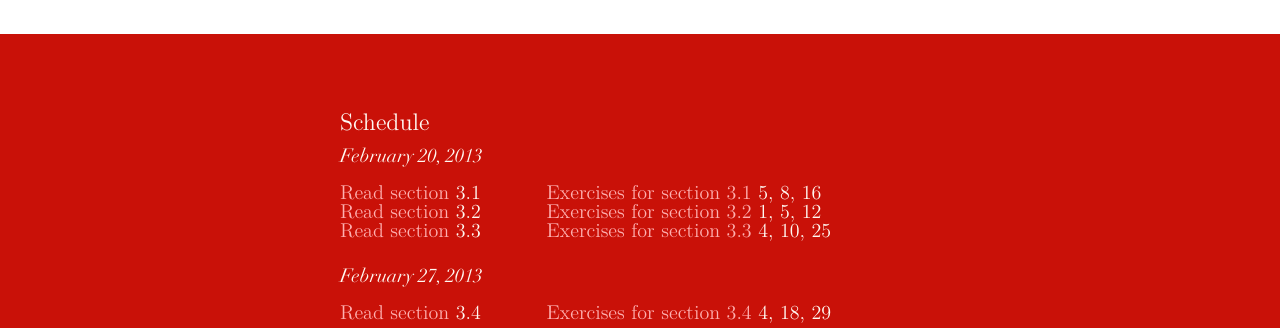
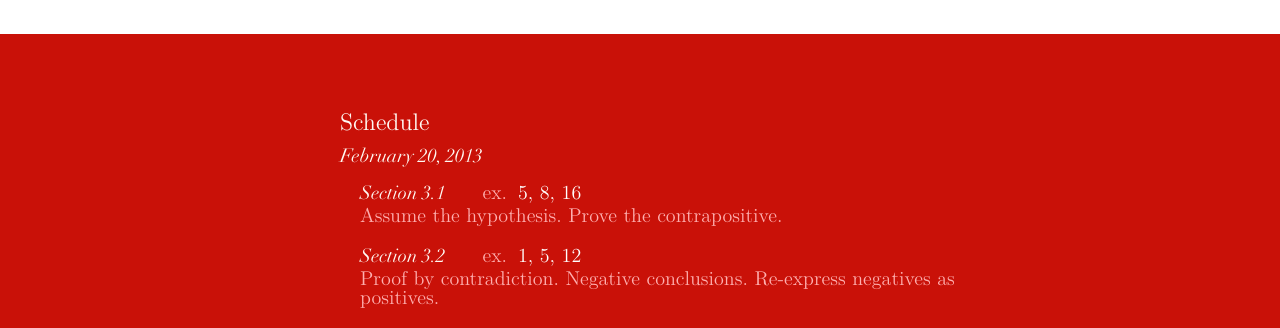
Before and after one commit to MichaelBaker/proof-club, a plain HTML site: page public/index.html in a window 1280 px wide. Shown: the part 623-951 px from the top of the page. Drawn offline with Linux system fonts and the light colour scheme.

Commit message:
Changes the structure of the schedule to allow for notes

```diff
--- a/public/css/application.css
+++ b/public/css/application.css
@@ -102,10 +102,35 @@ section.schedule {
   color:      #fff9f3;
 }
 
-section.schedule p:nth-child(odd) {
-  width: 200px;
+.meeting ul > li {
+  padding-bottom: 1.3rem;
 }
 
-section.schedule p:nth-child(even) {
-  width: 390px;
+.meeting ul li h4 {
+  padding: 0;
+  width:   20%;
+  display: inline-block;
 }
+
+.meeting ul li > span {
+  padding: 0;
+  width:   5%;
+  display: inline-block;
+}
+
+.meeting ul li div {
+  padding: 0;
+}
+
+.meeting .exercises {
+  width:   70%;
+  display: inline-block;
+}
+
+.meeting ul {
+  margin-left: 20px;
+}
+
+.exercises {
+  color: #fff;
+}
--- a/public/index.html
+++ b/public/index.html
@@ -41,42 +41,60 @@
                                     February 20, 2013
                                 </h4>
                                 <ul>
-                                    <p>
+                                    <li>
+                                        <h4>
+                                            Section 3.1
+                                        </h4>
                                         <span>
-                                            Read section
+                                            ex.
                                         </span>
-                                        3.1
-                                    </p>
-                                    <p>
+                                        <span class="exercises">
+                                            5, 8, 16
+                                        </span>
+                                        <div class="notes">
                                             <span>
-                                            Exercises for section 3.1
+                                                Assume the hypothesis.
                                             </span>
-                                        5, 8, 16
-                                    </p>
-                                    <p>
                                             <span>
-                                            Read section
+                                                Prove the contrapositive.
                                             </span>
-                                        3.2
-                                    </p>
-                                    <p>
+                                        </div>
+                                    </li>
+                                    <li>
+                                        <h4>
+                                            Section 3.2
+                                        </h4>
                                         <span>
-                                            Exercises for section 3.2
+                                            ex.
                                         </span>
+                                        <span class="exercises">
                                             1, 5, 12
-                                    </p>
-                                    <p>
+                                        </span>
+                                        <div class="notes">
                                             <span>
-                                            Read section
+                                                Proof by contradiction.
                                             </span>
-                                        3.3
-                                    </p>
-                                    <p>
                                             <span>
-                                            Exercises for section 3.3
+                                                Negative conclusions.
                                             </span>
+                                            <span>
+                                                Re-express negatives as positives.
+                                            </span>
+                                        </div>
+                                    </li>
+                                    <li>
+                                        <h4>
+                                            Section 3.3
+                                        </h4>
+                                        <span>
+                                            ex.
+                                        </span>
+                                        <span class="exercises">
                                             4, 10, 25
-                                    </p>
+                                        </span>
+                                        <div class="notes">
+                                        </div>
+                                    </li>
                                 </ul>
                             </li>
                             <li class="meeting">
@@ -84,18 +102,19 @@
                                     February 27, 2013
                                 </h4>
                                 <ul>
-                                    <p>
+                                    <li>
+                                        <h4>
+                                            Section 3.4
+                                        </h4>
                                         <span>
-                                            Read section
+                                            ex.
                                         </span>
-                                        3.4
-                                    </p>
-                                    <p>
-                                        <span>
-                                            Exercises for section 3.4
+                                        <span class="exercises">
+                                            4, 18, 29
                                         </span>
-                                        4, 18, 29
-                                    </p>
+                                        <div class="notes">
+                                        </div>
+                                    </li>
                                 </ul>
                             </li>
                         </ul>
```
Also changed, not shown: 3 other files. Lines whose indentation alone changed are shown as unchanged.
